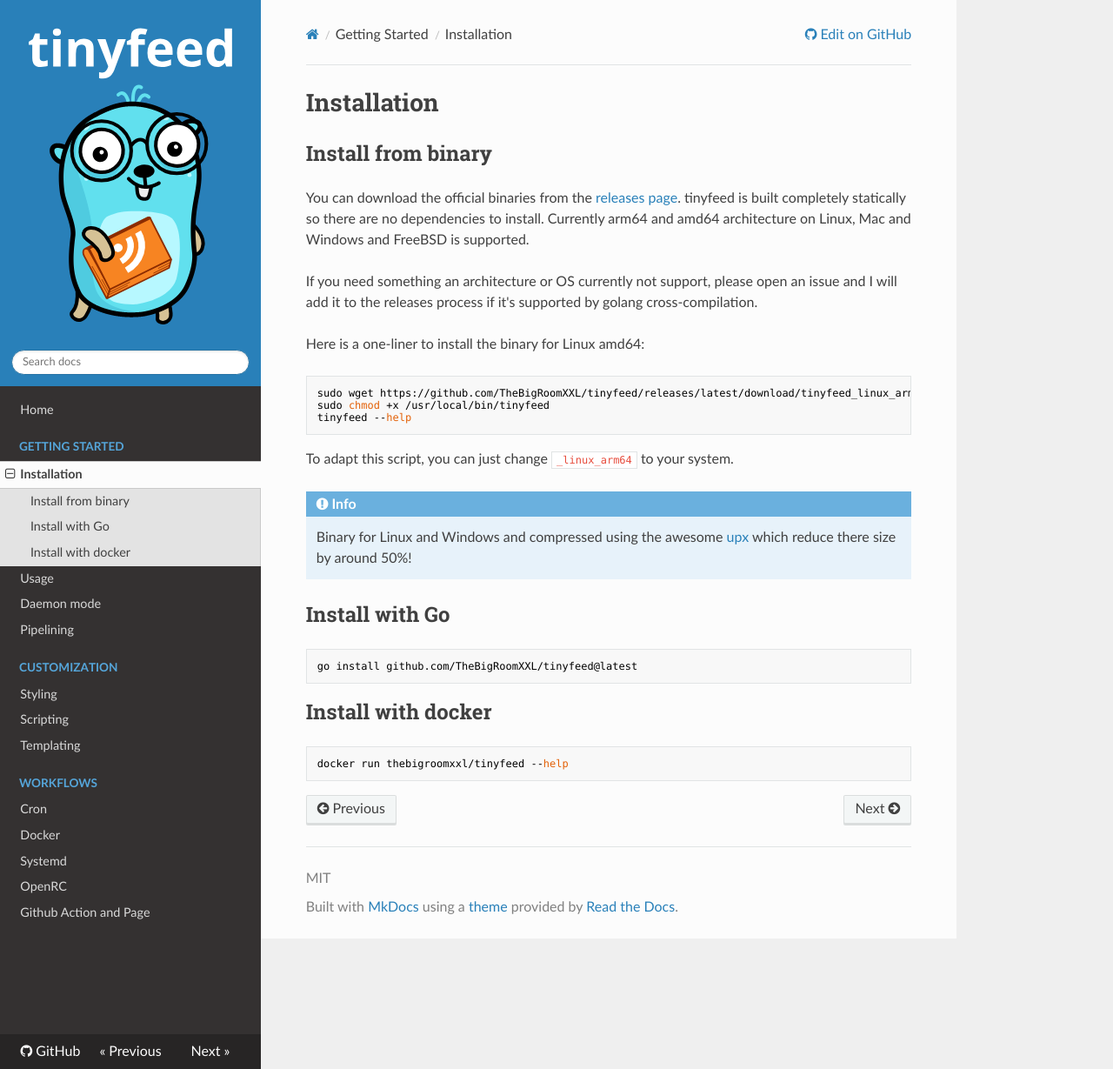
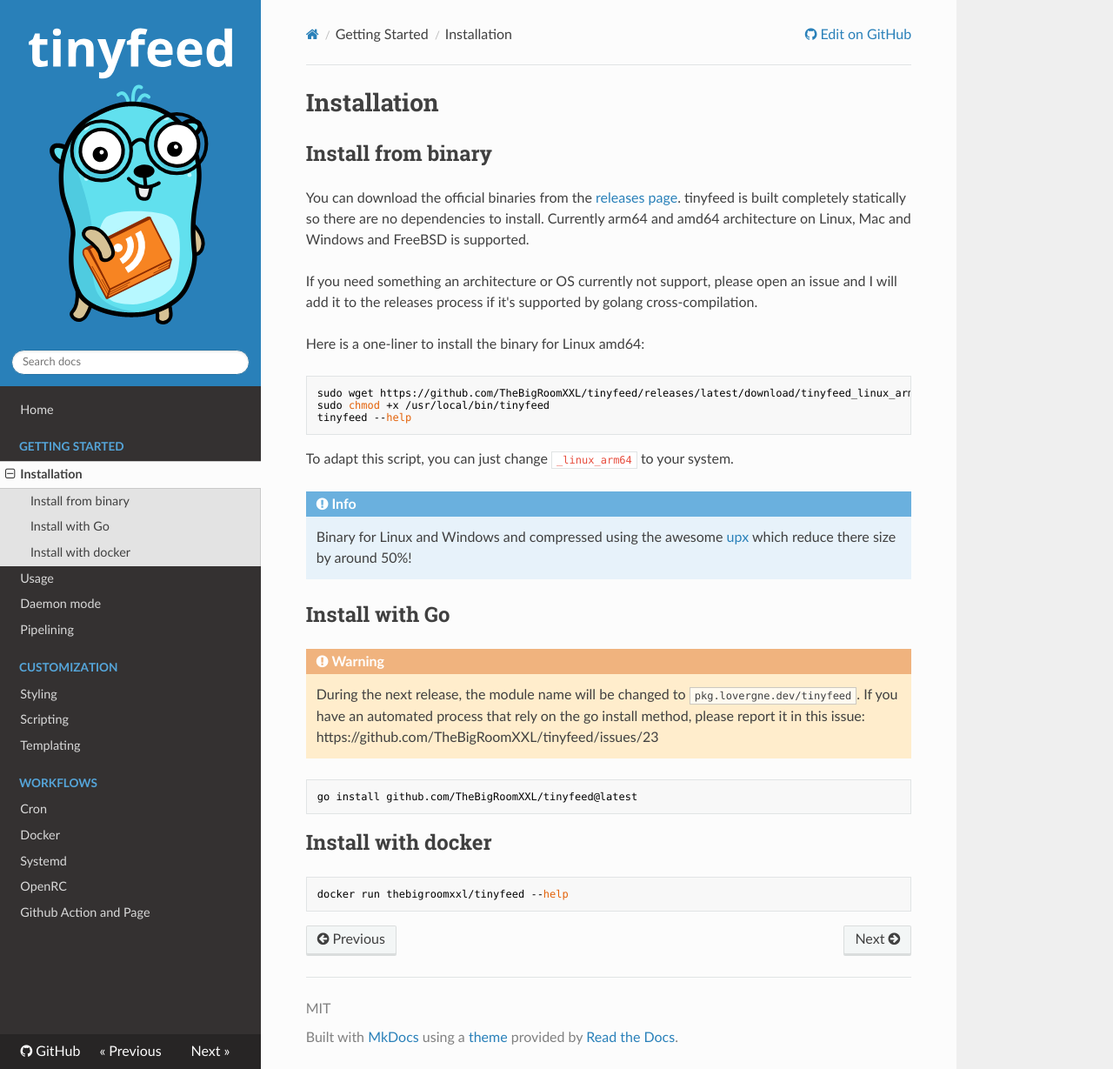
Before and after one commit to TheBigRoomXXL/tinyfeed, an MkDocs documentation site: the page built from docs/installation.md, in a window 1280 px wide and 1229 px high. Shown: the whole window at 87% size. Built offline with MkDocs 1.6.1, drawn with Linux system fonts in a browser that asks for light colours; nearby versions of some CDN libraries.

Commit message:
docs: add warning about package name change

````diff
--- a/docs/installation.md
+++ b/docs/installation.md
@@ -21,6 +21,10 @@ To adapt this script, you can just change `_linux_arm64` to your system.
 
 ## Install with Go
 
+!!! warning
+    During the next release, the module name will be changed to `pkg.lovergne.dev/tinyfeed`.
+    If you have an automated process that rely on the go install method, please report it in this issue: https://github.com/TheBigRoomXXL/tinyfeed/issues/23
+
 ```bash
 go install github.com/TheBigRoomXXL/tinyfeed@latest
 ```
````
